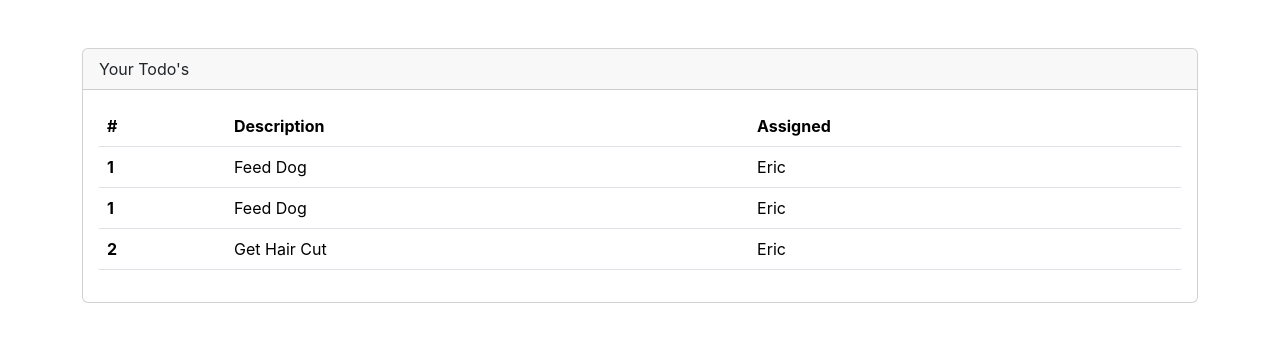
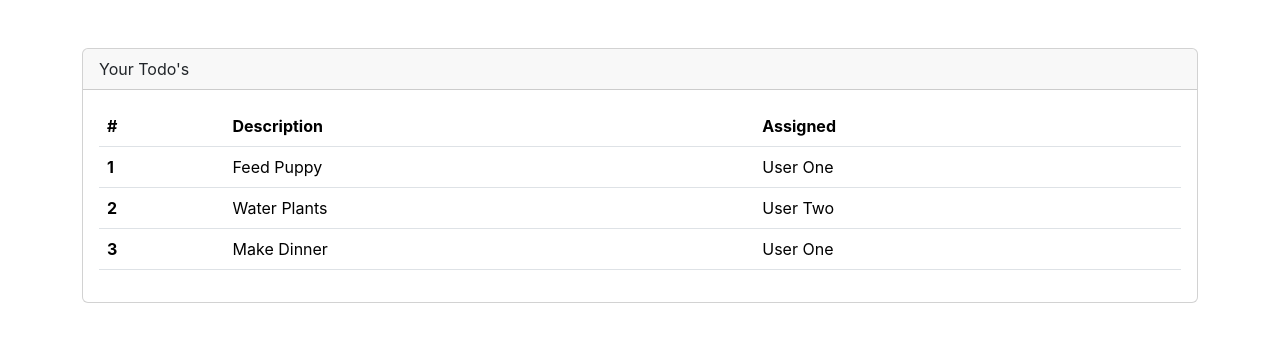
Before and after one commit to conradMare/React-Java-Spring-Boot, a React (Create React App) app in the folder react-todo-demo/react-todos/: page / in a window 1280 px wide. Shown: the top 342 px of the page. Built offline with nearby package versions, Linux system fonts and the light colour scheme.

Commit message:
2024/04/26(pm)
react-todos-demo - S04.16_Passing Data To React Components Dynamically -(props)

```diff
--- a/react-todo-demo/react-todos/src/App.js
+++ b/react-todo-demo/react-todos/src/App.js
@@ -2,6 +2,13 @@
 import TodoRowItem from './components/TodoRowItem';
 
 function App() {
+
+  const todos = [
+    { rowNumber: 1, rowDescription: 'Feed Puppy', rowAssigned: 'User One' },
+    { rowNumber: 2, rowDescription: 'Water Plants', rowAssigned: 'User Two' },
+    { rowNumber: 3, rowDescription: 'Make Dinner', rowAssigned: 'User One' }
+  ]
+
   return (
     <div className='mt-5 container'>
       <div className='card'>
@@ -18,13 +25,21 @@
               </tr>
             </thead>
             <tbody>
-              <TodoRowItem/>
-              <TodoRowItem/>
-              <tr>
-                <th scope='row'>2</th>
-                <td>Get Hair Cut</td>
-                <td>Eric</td>
-              </tr>
+              <TodoRowItem
+                rowNumber={todos[0].rowNumber}
+                rowDescription={todos[0].rowDescription}
+                rowAssigned={todos[0].rowAssigned}
+              />
+              <TodoRowItem
+                rowNumber={todos[1].rowNumber}
+                rowDescription={todos[1].rowDescription}
+                rowAssigned={todos[1].rowAssigned}
+              />
+              <TodoRowItem
+                rowNumber={todos[2].rowNumber}
+                rowDescription={todos[2].rowDescription}
+                rowAssigned={todos[2].rowAssigned}
+              />
             </tbody>
           </table>
         </div>
--- a/react-todo-demo/react-todos/src/components/TodoRowItem.js
+++ b/react-todo-demo/react-todos/src/components/TodoRowItem.js
@@ -1,14 +1,10 @@
-function TodoRowItem() {
-
-    const rowNumber = 1;
-    const rowDescription = 'Feed Dog';
-    const rowAssigned = 'Eric';
+function TodoRowItem(props) {
 
     return(
         <tr>
-            <th scope="row">{rowNumber}</th>
-            <td>{rowDescription}</td>
-            <td>{rowAssigned}</td>
+            <th scope="row">{props.rowNumber}</th>
+            <td>{props.rowDescription}</td>
+            <td>{props.rowAssigned}</td>
         </tr>
     )
 }
```
